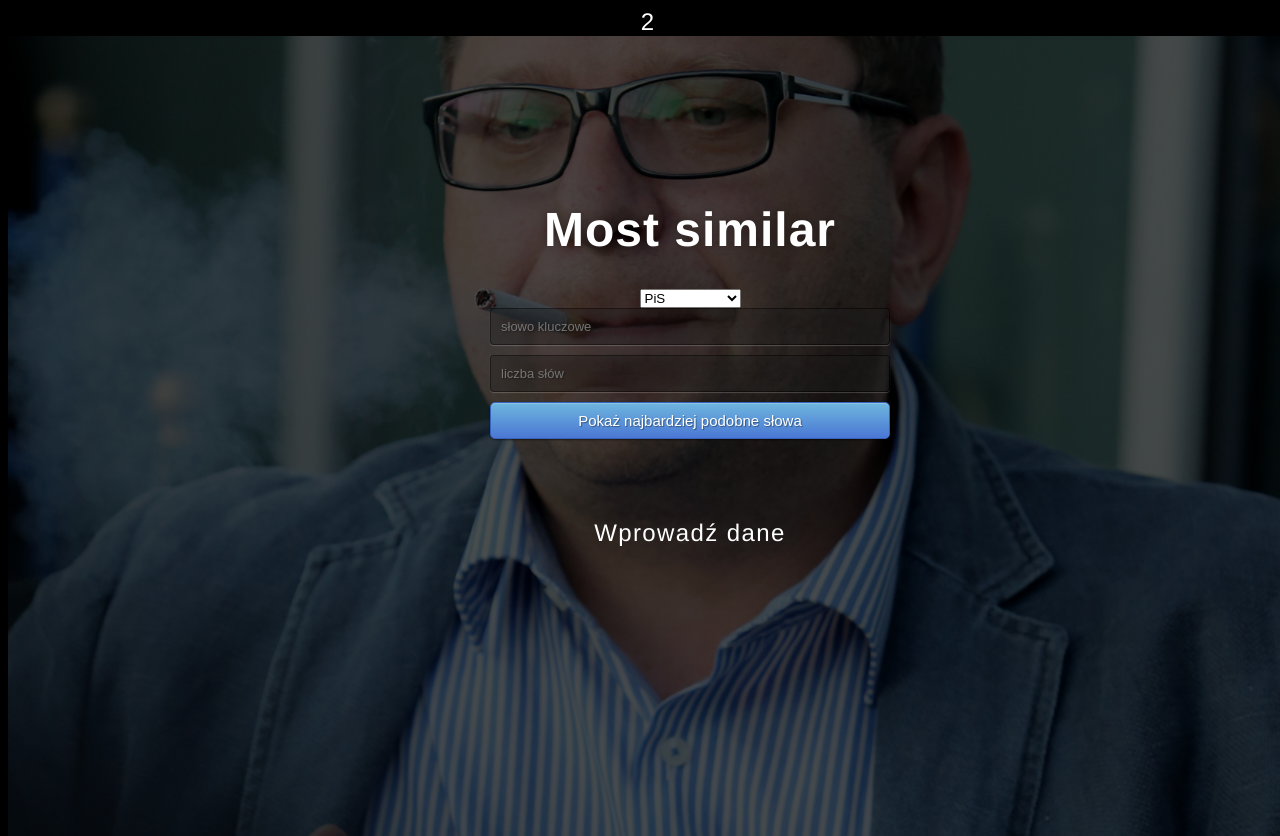
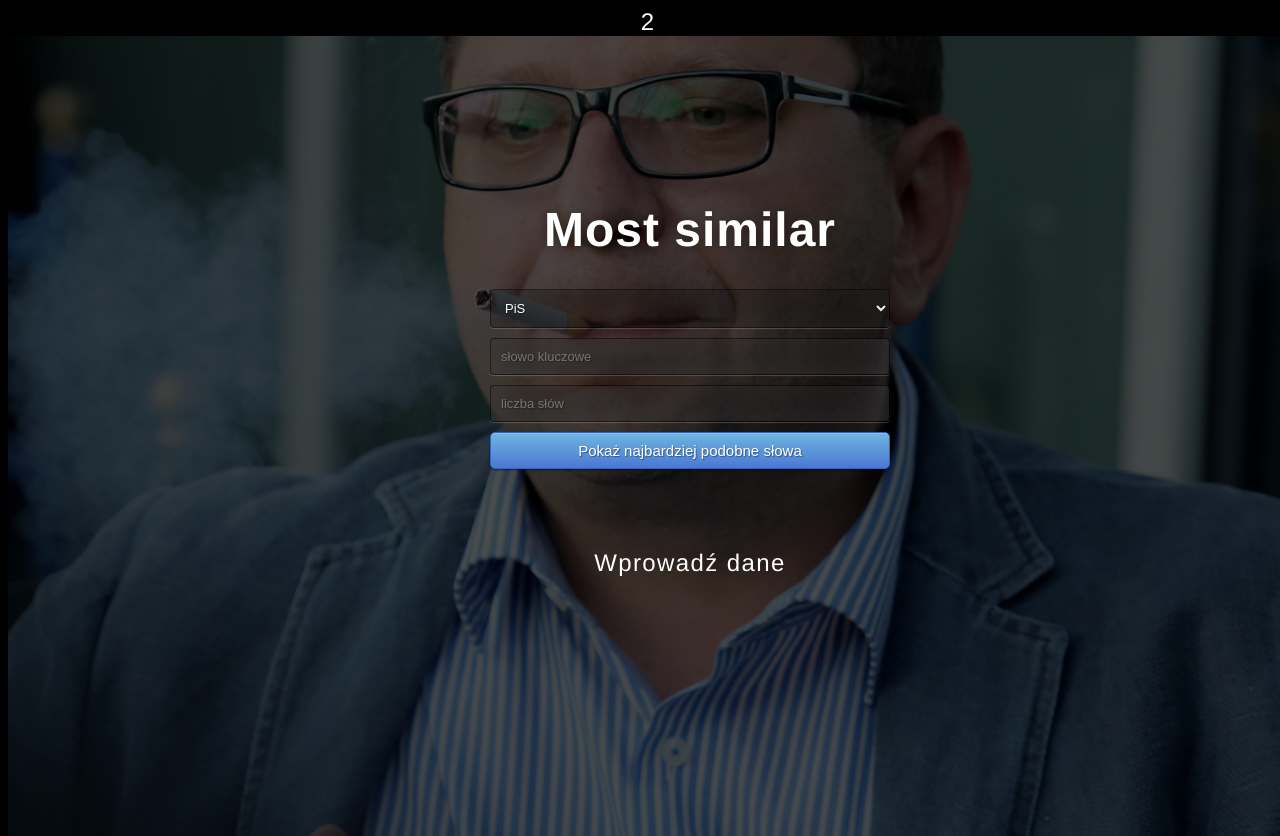
Before and after one commit to kalii4747/Tweet2Vec, a Flask app: page / in a window 1280 px wide. Run offline with Flask 2, Linux system fonts and the light colour scheme.

Commit message:
Update style.css

```diff
--- a/static/css/style.css
+++ b/static/css/style.css
@@ -43,7 +43,7 @@ body {
 
 .login h1 { color: #fff; text-shadow: 0 0 10px rgba(0,0,0,0.3); letter-spacing:1px; text-align:center; }
 
-input {
+input, select {
 	width: 100%;
 	margin-bottom: 10px;
 	background: rgba(0,0,0,0.3);
@@ -62,4 +62,4 @@ input {
 	-ms-transition: box-shadow .5s ease;
 	transition: box-shadow .5s ease;
 }
-input:focus { box-shadow: inset 0 -5px 45px rgba(100,100,100,0.4), 0 1px 1px rgba(255,255,255,0.2); }
+input, select:focus { box-shadow: inset 0 -5px 45px rgba(100,100,100,0.4), 0 1px 1px rgba(255,255,255,0.2); }
```
